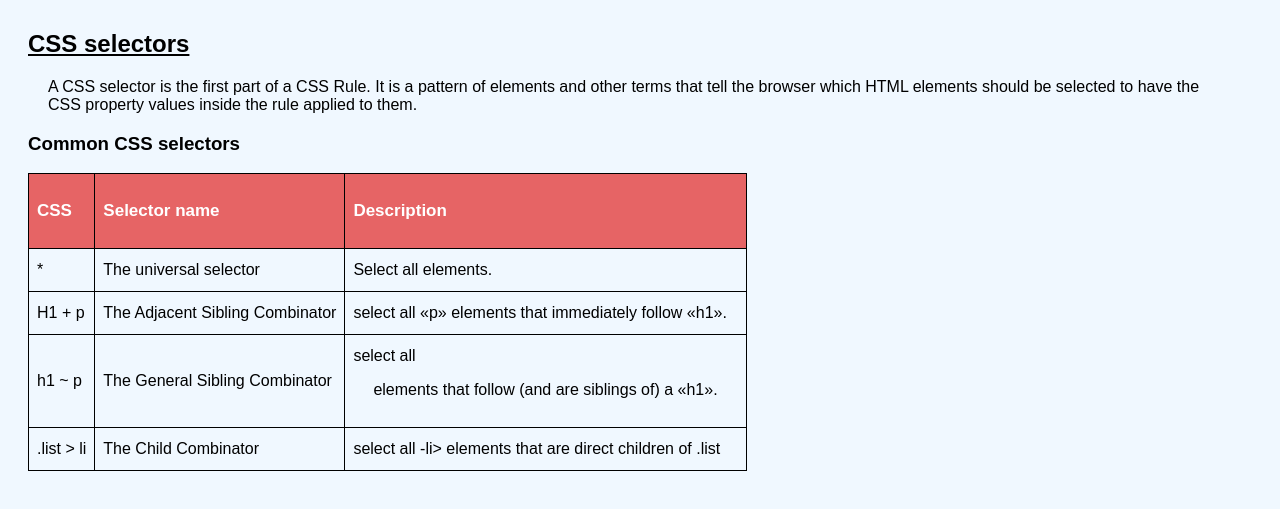
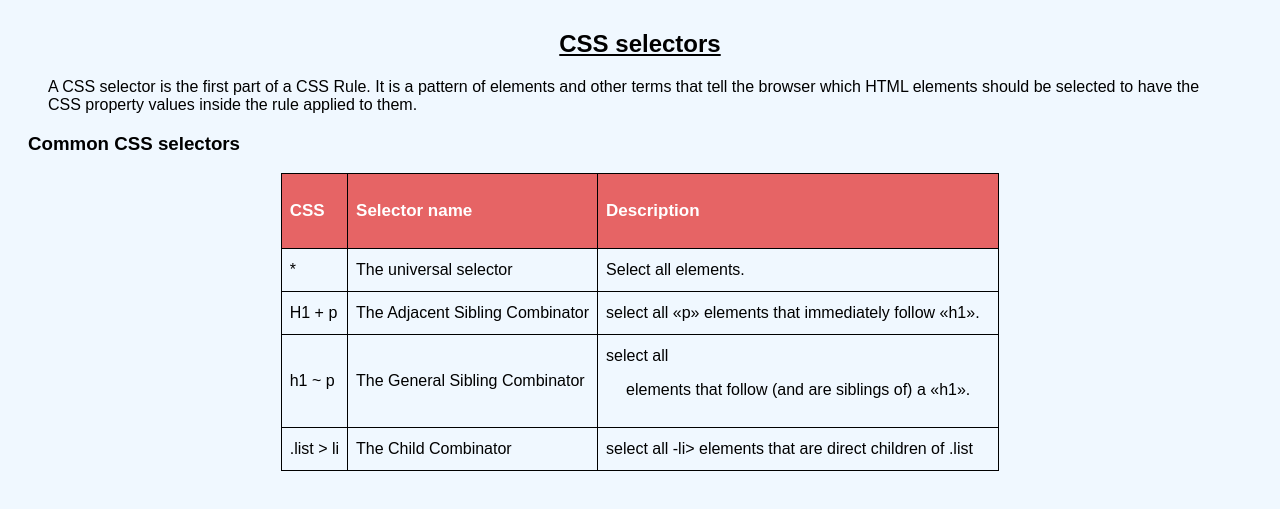
Before and after one commit to cami-star/camicheatsheet, a plain HTML site: page index.html in a window 1280 px wide. Shown: the part 145-654 px from the top of the page. Drawn offline with Linux system fonts and the light colour scheme.

Commit message:
Update styles.css

```diff
--- a/styles.css
+++ b/styles.css
@@ -26,11 +26,13 @@ p {
 }
 
 h2 {
+    text-align: center;
     text-decoration: underline;
 }
 
 tr:hover {
     background-color: azure;
+     text-align: center;
 }
 
 td, th {
@@ -49,6 +51,7 @@ th {
 }
 
 table {
+    margin: 0 auto;
     border-collapse: collapse;
     width: 100;
 }
```
